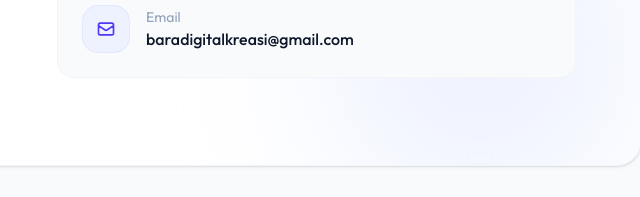
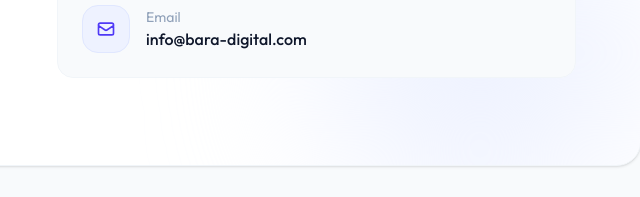
Before and after one commit to barypratama1/baraweb, an Astro site: page / in a window 1280 px wide. Shown: the part 3179-3376 px from the top of the page, 607-1247 px from the left. Built offline with nearby package versions, Linux system fonts and the light colour scheme; Astro itself is replaced by a stand-in of ours.

Commit message:
Update email address in Contact component

```diff
--- a/src/components/Contact.astro
+++ b/src/components/Contact.astro
@@ -82,7 +82,7 @@
             </div>
             <div>
               <p class="text-sm text-slate-400">Email</p>
-              <p class="font-medium text-slate-900">baradigitalkreasi@gmail.com</p>
+              <p class="font-medium text-slate-900">info@bara-digital.com</p>
             </div>
           </div>
 
```
